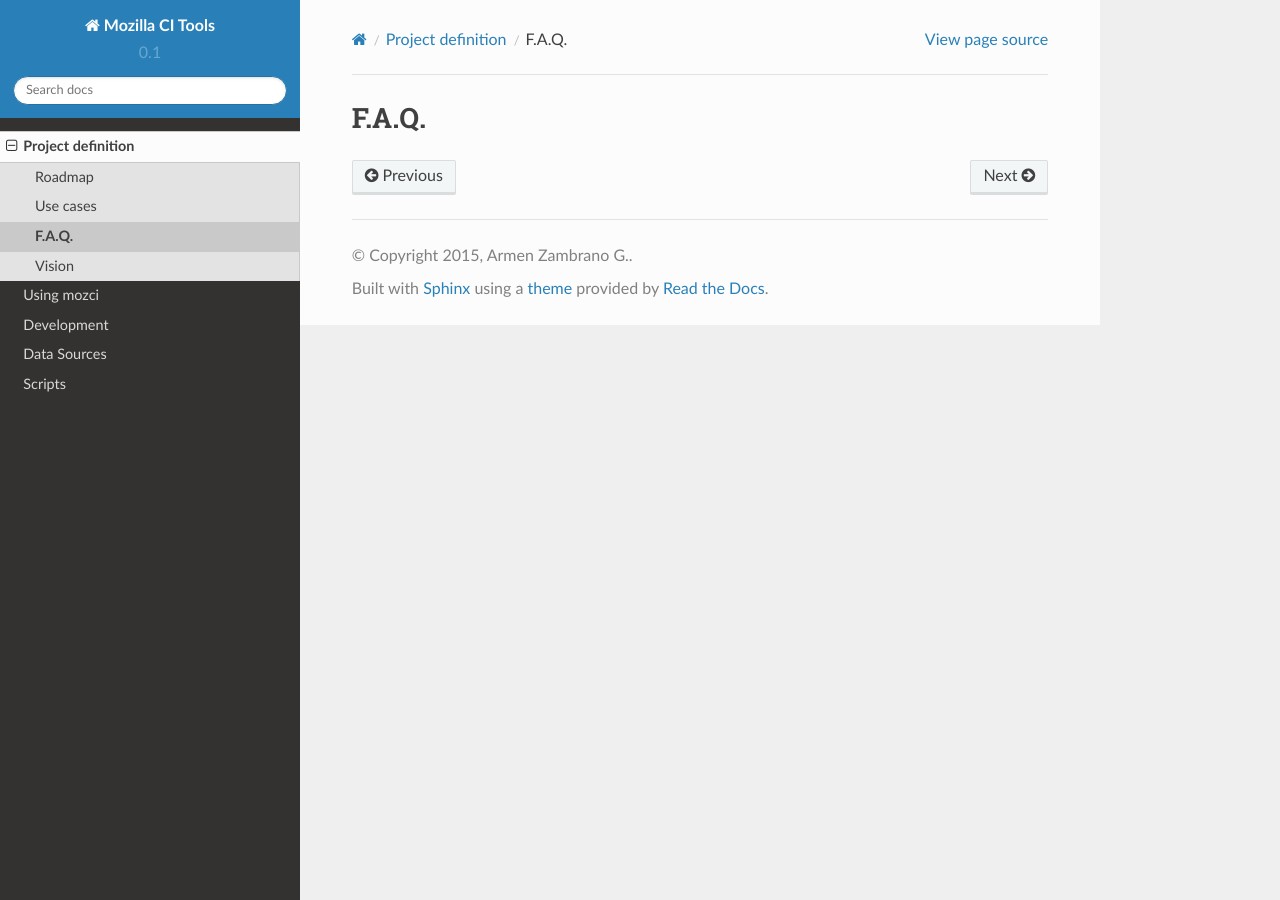
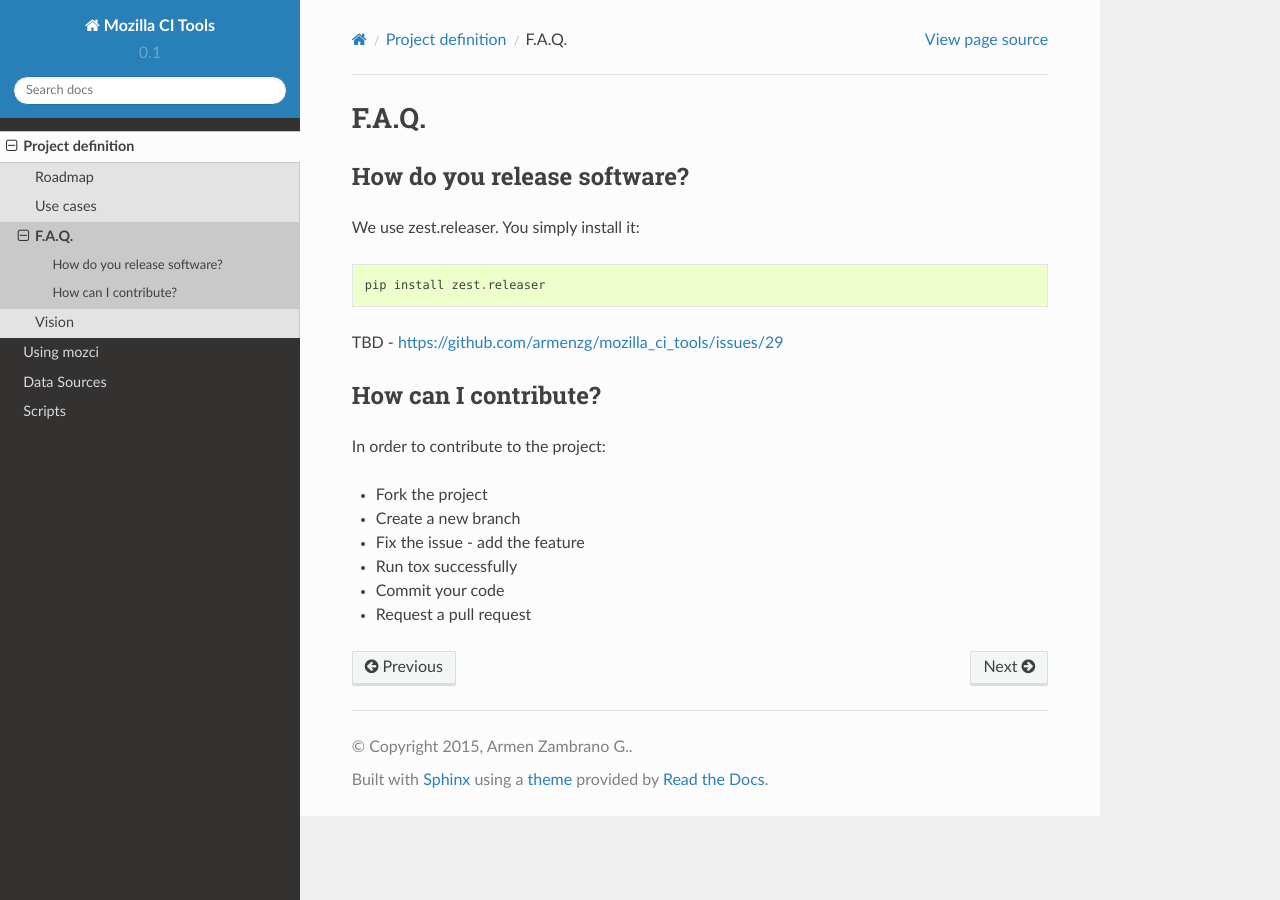
Before and after one commit to mozilla/mozilla_ci_tools, a Sphinx documentation site: the page built from docs/faq.rst, in a window 1280 px wide. Built offline with Sphinx 7.4.7 and the Read the Docs theme 2.0.0, drawn with Linux system fonts in a browser that asks for light colours.

Commit message:
Remove the development.rst page and put the information inside of faq.rst

```diff
--- a/docs/faq.rst
+++ b/docs/faq.rst
@@ -1,2 +1,23 @@
 F.A.Q.
 ======
+
+How do you release software?
+^^^^^^^^^^^^^^^^^^^^^^^^^^^^
+
+We use zest.releaser. You simply install it: ::
+
+    pip install zest.releaser
+
+TBD - https://github.com/armenzg/mozilla_ci_tools/issues/29
+
+How can I contribute?
+^^^^^^^^^^^^^^^^^^^^^
+
+In order to contribute to the project:
+
+* Fork the project
+* Create a new branch
+* Fix the issue - add the feature
+* Run tox successfully
+* Commit your code
+* Request a pull request
--- a/docs/index.rst
+++ b/docs/index.rst
@@ -19,7 +19,6 @@
 
    project_definition
    using_mozci
-   development
    data_sources
    scripts
 
```
Also changed, not shown: docs/development.rst (deleted, +0 -22 lines).
